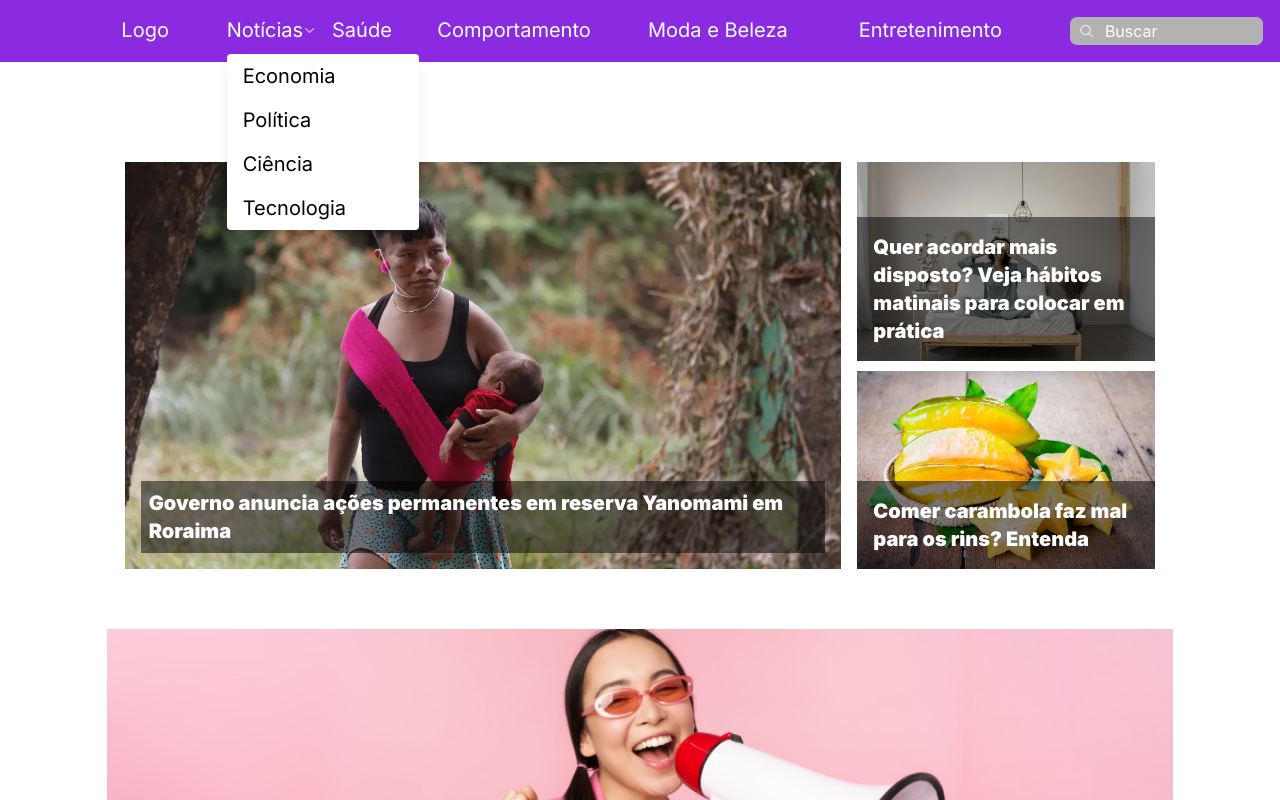
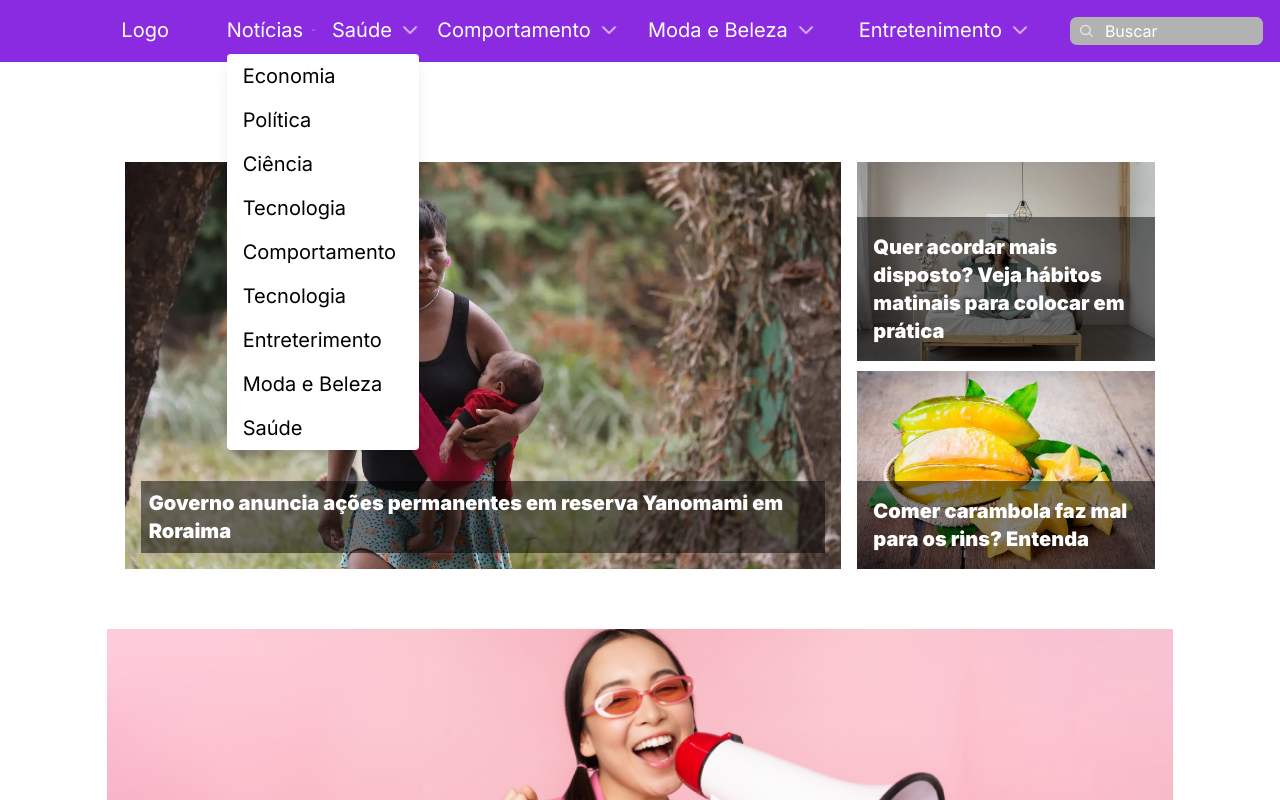
Before and after one commit to Alberinando/Prociencia, a Next.js app: page / in a window 1280 px wide. Both pictures are taken after a click on the button "Notícias". Shown: the top 800 px of the page. Built offline with nearby package versions, Linux system fonts and the light colour scheme.

Commit message:
Adição de links clicaveis no header

```diff
--- a/src/components/header/header.tsx
+++ b/src/components/header/header.tsx
@@ -1,4 +1,6 @@
 "use client";
+
+
 import React, { useState, useEffect } from "react";
 import Image from 'next/image';
 import Link from 'next/link';
@@ -80,7 +82,7 @@ const Header = () => {
                                     </Link>
                                 </li>
                                 <li>
-                                    <Link href="/components/noticias_saude/noticias_saude" className="block px-4 py-2 text-preto">
+                                    <Link href="/ConjuntoDeNoticias/noticias_saude" className="block px-4 py-2 text-preto">
                                         Saúde
                                     </Link>
                                 </li>
@@ -109,11 +111,11 @@ const Header = () => {
                 </div>
 
                 <div className="relative grid col-start-3 col-span-1 text-xs sm:text-sm md:text-base lg:text-lg xl:text-xl 2xl:text-2xl hidden md:block text-branco">
-                    <button onClick={() => toggleDropdown(1)} className="focus:outline-none flex flex-row">
+                    <button onClick={() => toggleDropdown(1)} className="focus:outline-none flex flex-row items-center">
                         <div>
                             Notícias
                         </div>
-                        <div className="mt-2">
+                        <div className="ml-2">
                             <Image
                                 src="/assets/Imagens_aleatorias/seta-para-baixo.png"
                                 alt="Minha Imagem"
@@ -125,28 +127,101 @@ const Header = () => {
                     {dropdownIndex === 1 && (
                         <div className="absolute top-full left-0 mt-2 w-48 bg-branco shadow-lg rounded">
                             <ul>
-                                <li className="px-4 py-2 hover:bg-gray-200 text-preto">Economia</li>
-                                <li className="px-4 py-2 hover:bg-gray-200 text-preto">Política</li>
-                                <li className="px-4 py-2 hover:bg-gray-200 text-preto">Ciência</li>
-                                <li className="px-4 py-2 hover:bg-gray-200 text-preto">Tecnologia</li>
+                                <li className="px-4 py-2 hover:bg-gray-200 text-preto">
+                                    <a href="/ConjuntoDeNoticias/EconomiaPage">Economia</a>
+                                </li>
+                                <li className="px-4 py-2 hover:bg-gray-200 text-preto">
+                                    <a href="/ConjuntoDeNoticias/PoliticaPage">Política</a>
+                                </li>
+                                <li className="px-4 py-2 hover:bg-gray-200 text-preto">
+                                    <a href="/ConjuntoDeNoticias/CienciaPage">Ciência</a>
+                                </li>
+                                <li className="px-4 py-2 hover:bg-gray-200 text-preto">
+                                    <a href="/ConjuntoDeNoticias/TecnologiaPage">Tecnologia</a>
+                                </li>
+                                <li className="px-4 py-2 hover:bg-gray-200 text-preto">
+                                    <a href="/ConjuntoDeNoticias/ComportamentoPage">Comportamento</a>
+                                </li>
+                                <li className="px-4 py-2 hover:bg-gray-200 text-preto">
+                                    <a href="/ConjuntoDeNoticias/TecnologiaPage">Tecnologia</a>
+                                </li>
+                                <li className="px-4 py-2 hover:bg-gray-200 text-preto">
+                                    <a href="/ConjuntoDeNoticias/EntreterimentoPage">Entreterimento</a>
+                                </li>
+                                <li className="px-4 py-2 hover:bg-gray-200 text-preto">
+                                    <a href="/ConjuntoDeNoticias/ModaEBelezaPage">Moda e Beleza</a>
+                                </li>
+                                <li className="px-4 py-2 hover:bg-gray-200 text-preto">
+                                    <a href="/ConjuntoDeNoticias/SaudePage">Saúde</a>
+                                </li>
                             </ul>
                         </div>
                     )}
                 </div>
 
 
-                <div className="grid col-start-4 col-span-1 text-xs sm:text-sm md:text-base lg:text-lg xl:text-xl 2xl:text-2xl hidden md:block text-branco">
-                    Saúde
+                <div className="col-start-4 col-span-1 text-xs sm:text-sm md:text-base lg:text-lg xl:text-xl 2xl:text-2xl hidden md:block text-white">
+                    <div className="flex flex-row items-center">
+                        <Link href="/ConjuntoDeNoticias/SaudePage" className="text-white">
+                            Saúde
+                        </Link>
+                        <div className="ml-2">
+                            <Image
+                                src="/assets/Imagens_aleatorias/seta-para-baixo.png"
+                                alt="Minha Imagem"
+                                width={20}
+                                height={20}
+                            />
+                        </div>
+                    </div>
                 </div>
 
-                <div className="grid col-start-5 col-span-2 text-xs sm:text-sm md:text-base lg:text-lg xl:text-xl 2xl:text-2xl hidden md:block text-branco">
-                    Comportamento
+                <div className="grid col-start-5 col-span-2 text-xs sm:text-sm md:text-base lg:text-lg xl:text-xl 2xl:text-2xl hidden md:block text-branco ">
+                    <div className="flex flex-row items-center">
+                        <Link href="/ConjuntoDeNoticias/ComportamentoPage" className="text-white">
+                            Comportamento
+                        </Link>
+                        <div className="ml-2">
+                            <Image
+                                src="/assets/Imagens_aleatorias/seta-para-baixo.png"
+                                alt="Minha Imagem"
+                                width={20}
+                                height={20}
+                            />
+                        </div>
+                    </div>
+
+
                 </div>
                 <div className="grid col-start-7 col-span-2 text-xs sm:text-sm md:text-base lg:text-lg xl:text-xl 2xl:text-2xl hidden md:block text-branco">
-                    Moda e Beleza
+                    <div className="flex flex-row items-center">
+                        <Link href="/ConjuntoDeNoticias/ModaEBelezaPage" className="text-white">
+                            Moda e Beleza
+                        </Link>
+                        <div className="ml-2">
+                            <Image
+                                src="/assets/Imagens_aleatorias/seta-para-baixo.png"
+                                alt="Minha Imagem"
+                                width={20}
+                                height={20}
+                            />
+                        </div>
+                    </div>
                 </div>
                 <div className="grid col-start-9 col-span-2 text-xs sm:text-sm md:text-base lg:text-lg xl:text-xl 2xl:text-2xl hidden md:block text-branco">
-                    Entretenimento
+                    <div className="flex flex-row items-center">
+                        <Link href="/ConjuntoDeNoticias/EntreterimentoPage" className="text-white">
+                            Entretenimento
+                        </Link>
+                        <div className="ml-2">
+                            <Image
+                                src="/assets/Imagens_aleatorias/seta-para-baixo.png"
+                                alt="Minha Imagem"
+                                width={20}
+                                height={20}
+                            />
+                        </div>
+                    </div>
                 </div>
 
                 <div className="grid md:col-start-11 md:col-span-2 sm:col-start-9 sm:col-span-4 col-start-7 col-span-6">
```
